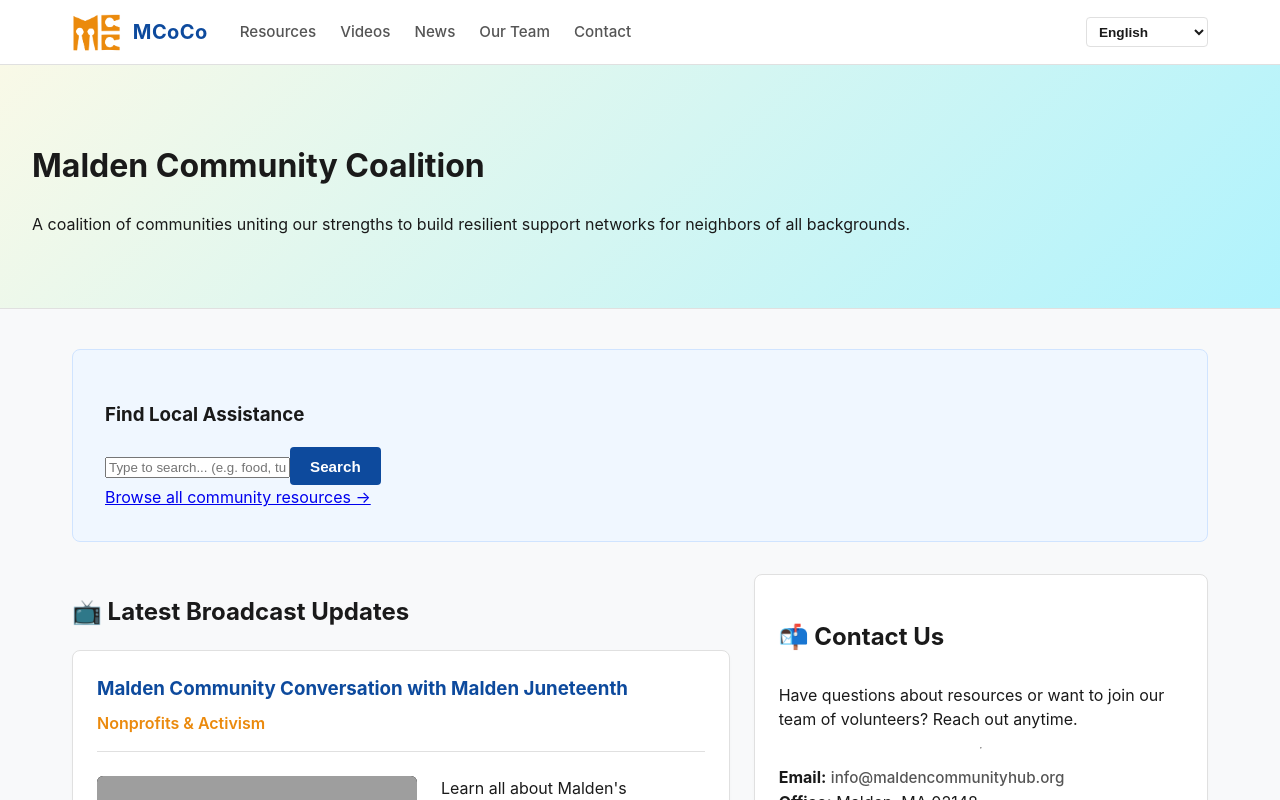
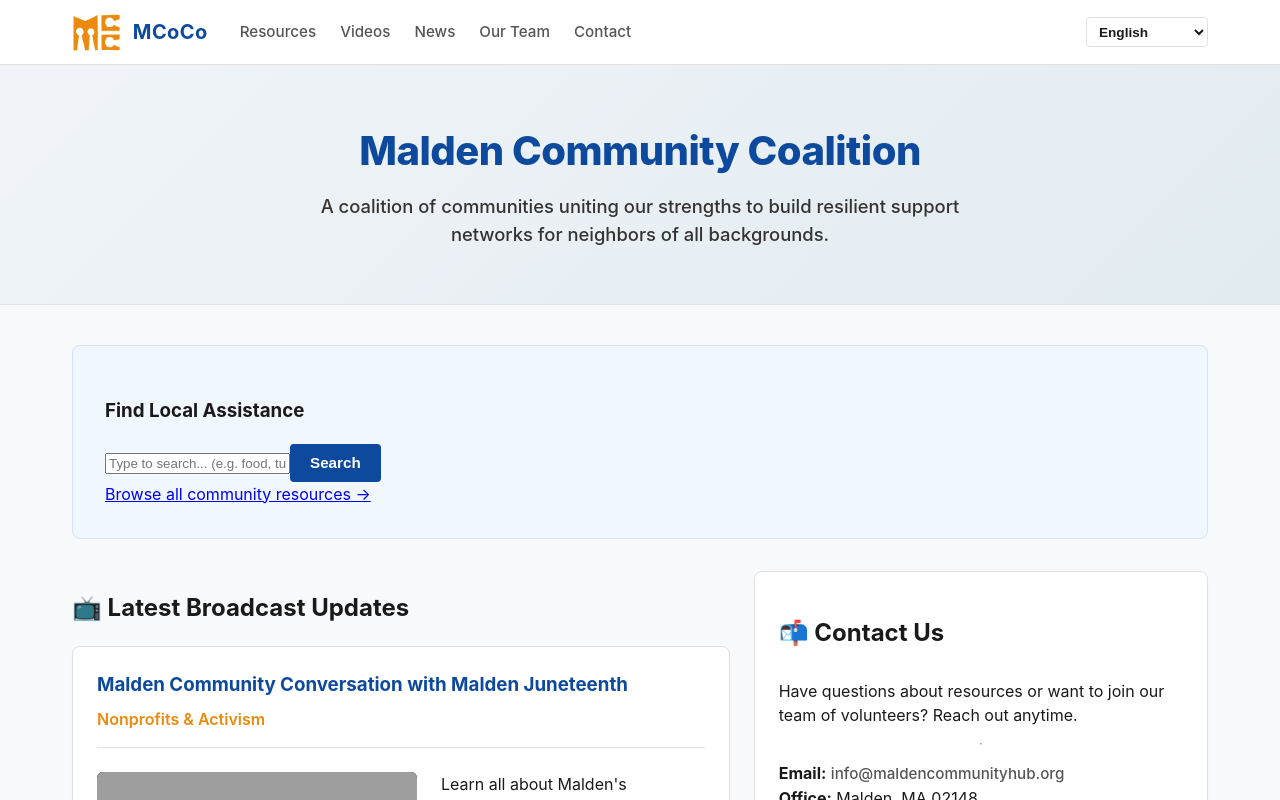
Before and after one commit to diotte-am/malden-community-coalition, a React (Vite) app: page / in a window 1280 px wide. Shown: the top 800 px of the page. Built offline with nearby package versions, Linux system fonts and the light colour scheme; grey boxes are pictures that could not be loaded.

Commit message:
hero componenet

```diff
--- /dev/null
+++ b/src/components/PageHero.jsx
@@ -0,0 +1,15 @@
+import React from 'react';
+
+export default function PageHero({ title, subtitle, emoji }) {
+  return (
+    <header className="page-hero-banner">
+      <div className="page-hero-content">
+        <h2>
+          {emoji && <span className="hero-title-emoji">{emoji} </span>}
+          {title}
+        </h2>
+        {subtitle && <p className="page-subtitle">{subtitle}</p>}
+      </div>
+    </header>
+  );
+}
--- a/src/index.css
+++ b/src/index.css
@@ -739,3 +739,36 @@
   color: #888888;
   padding: 3rem 1rem;
 }
+
+/* --- Unified Heritage Page Hero Banner Architecture --- */
+.page-hero-banner {
+  padding: 3.5rem 1.5rem;
+  text-align: center;
+  background: var(--hero-gradient, linear-gradient(135deg, #f0f4f8, #e2ebf0)); /* Uses your design tokens */
+}
+
+.page-hero-content {
+  max-width: 800px;
+  margin: 0 auto;
+}
+
+.page-hero-content h2 {
+  font-size: 2.5rem;
+  font-weight: 800;
+  color: var(--brand-wordmark-blue, #0d3b66);
+  margin: 0 0 0.75rem 0;
+  letter-spacing: -0.5px;
+}
+
+.page-subtitle {
+  font-size: 1.15rem;
+  color: #333333;
+  max-width: 650px;
+  margin: 0 auto;
+  font-weight: 500;
+  line-height: 1.5;
+}
+
+.hero-title-emoji {
+  margin-right: 0.25rem;
+}
--- a/src/pages/Contact.jsx
+++ b/src/pages/Contact.jsx
@@ -4,22 +4,14 @@
 export default function Contact() {
   return (
     <>
-      <header className="page-hero-banner">
-        <div className="page-hero-content">
-          <h2>Contact Us</h2>
-          <p className="page-subtitle">
-            Connect with us in a number of ways.
-          </p>
-        </div>
-      </header>
-
-
+      <PageHero
+        title={t('contact.page_title', 'Contact Us')}
+        subtitle={t('contact.page_subtitle', 'Connect with us in a number of ways.')}
+      />
 
       <div className="page-container">
         <ContactComponents />
       </div>
-
     </>
-
   );
 }
--- a/src/pages/Home.jsx
+++ b/src/pages/Home.jsx
@@ -11,6 +11,7 @@
 import VideoCard from '../components/VideoCard';
 import ResourceCard from '../components/ResourceCard';
 import HomeFeaturedSection from '../components/HomeFeaturedSection';
+import PageHero from '../components/PageHero';
 
 export default function Home() {
   const { t, i18n } = useTranslation();
@@ -49,17 +50,10 @@
 
   return (
     <>
-      {/* 1. Large Heritage Gradient Banner */}
-      <header className="page-hero-banner home-page-hero">
-        <div className="home-hero-inner">
-          <h1 className="home-hero-title">
-            Malden Community Coalition
-          </h1>
-          <p className="home-hero-subtitle">
-            A coalition of communities uniting our strengths to build resilient support networks for neighbors of all backgrounds.
-          </p>
-        </div>
-      </header>
+      <PageHero
+        title="Malden Community Coalition"
+        subtitle="A coalition of communities uniting our strengths to build resilient support networks for neighbors of all backgrounds."
+      />
 
       {/* Primary Shared Bound Margin Container */}
       <main className="page-container home-search-panel">
--- a/src/pages/News.jsx
+++ b/src/pages/News.jsx
@@ -6,23 +6,17 @@
 
 // Import our newly created card component
 import NewsCard from '../components/NewsCard';
+import PageHero from '../components/PageHero';
 
 export default function News() {
   const { t } = useTranslation();
 
   return (
     <>
-      {/* Heritage Sub-Page Banner Layout matching your brand standards */}
-      <header className="page-hero-banner news-page-hero">
-        <div className="page-hero-content news-page-hero-inner">
-          <h1 className="news-page-title">
-            {t('news.page_title', 'Latest News & Events')}
-          </h1>
-          <p className="page-subtitle news-page-subtitle">
-            {t('news.page_subtitle', 'Stay updated with upcoming meetings, resource rollouts, and local coalition announcements.')}
-          </p>
-        </div>
-      </header>
+      <PageHero
+        title={t('staff.page_title', 'Our Team')}
+        subtitle={t('staff.page_subtitle', 'Meet the dedicated staff members working behind the scenes to advocate for the Malden community.')}
+      />
 
       {/* Main Content Grid Area */}
       <main className="page-container news-main-content">
--- a/src/pages/Resources.jsx
+++ b/src/pages/Resources.jsx
@@ -61,12 +61,11 @@
   return (
     <>
       {/* Heritage Gradient Banner matches the team and video view exactly */}
-      <header className="page-hero-banner">
-        <div className="page-hero-content">
-          <h2>{t('resources.title')}</h2>
-          <p className="page-subtitle">{t('resources.subtitle')}</p>
-        </div>
-      </header>
+
+      <PageHero
+        title={t('resources.title', 'Our Team')}
+        subtitle={t('resources.subtitle')}
+      />
 
       {/* Bounded primary site container */}
       <main className="page-container">
--- a/src/pages/Staff.jsx
+++ b/src/pages/Staff.jsx
@@ -7,15 +7,10 @@
 export default function Staff() {
   return (
     <>
-      {/* Heritage Gradient Banner */}
-      <header className="page-hero-banner">
-        <div className="page-hero-content">
-          <h2>Our Team</h2>
-          <p className="page-subtitle">
-            Meet the dedicated staff members working behind the scenes to advocate for the Malden community.
-          </p>
-        </div>
-      </header>
+      <PageHero
+        title={t('staff.page_title', 'Our Team')}
+        subtitle={t('staff.page_subtitle', 'Meet the dedicated staff members working behind the scenes to advocate for the Malden community.')}
+      />
 
       {/* Main Layout Body Container */}
       <main className="page-container">
--- a/src/pages/Videos.jsx
+++ b/src/pages/Videos.jsx
@@ -59,14 +59,10 @@
   return (
     <>
       {/* Full-Width Heritage Gradient Banner */}
-      <header className="page-hero-banner">
-        <div className="page-hero-content">
-          <h2>Community Video Library</h2>
-          <p className="page-subtitle">
-            Explore workshops, recorded coalition meetings, and advocacy resources.
-          </p>
-        </div>
-      </header>
+      <PageHero
+        title={t('videos.page_title', 'Community Video Library')}
+        subtitle={t('videos.page_subtitle', 'Explore workshops, recorded coalition meetings, and advocacy resources.')}
+      />
 
       <main className="page-container">
 
```
